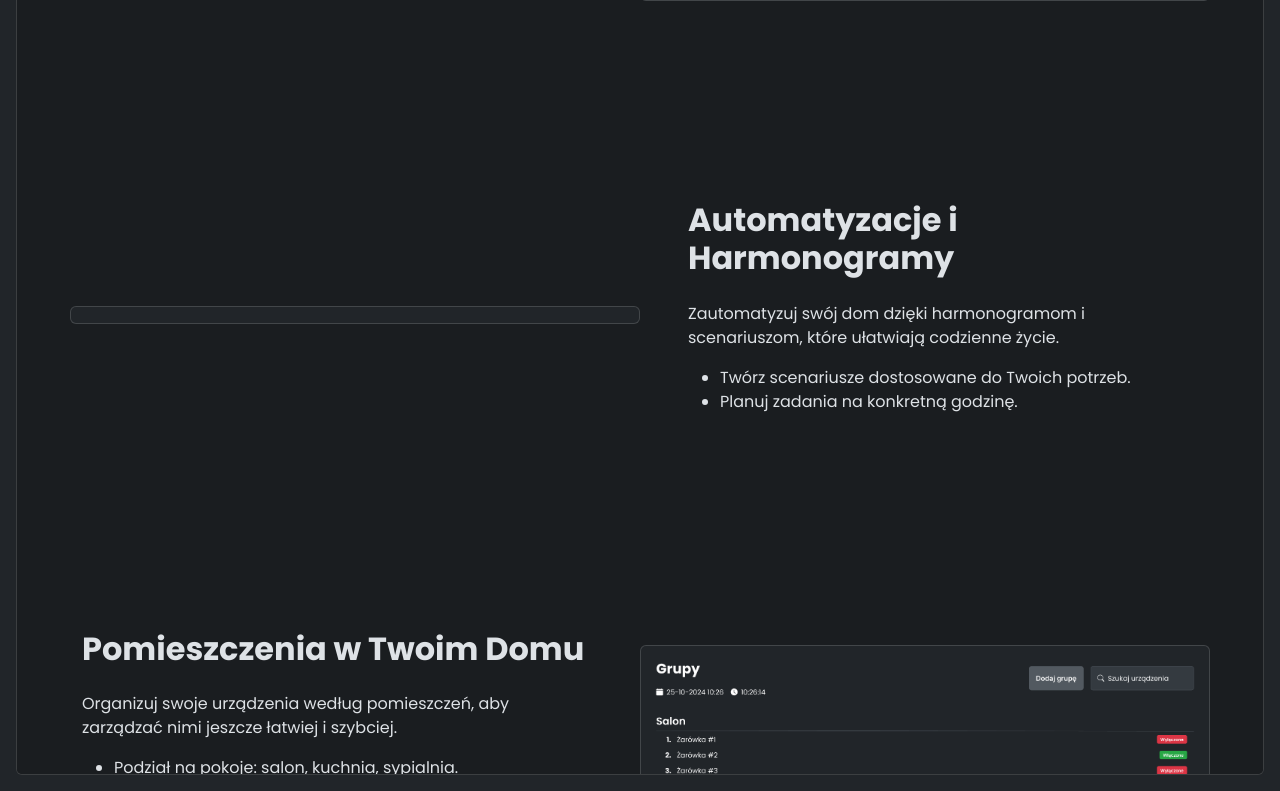
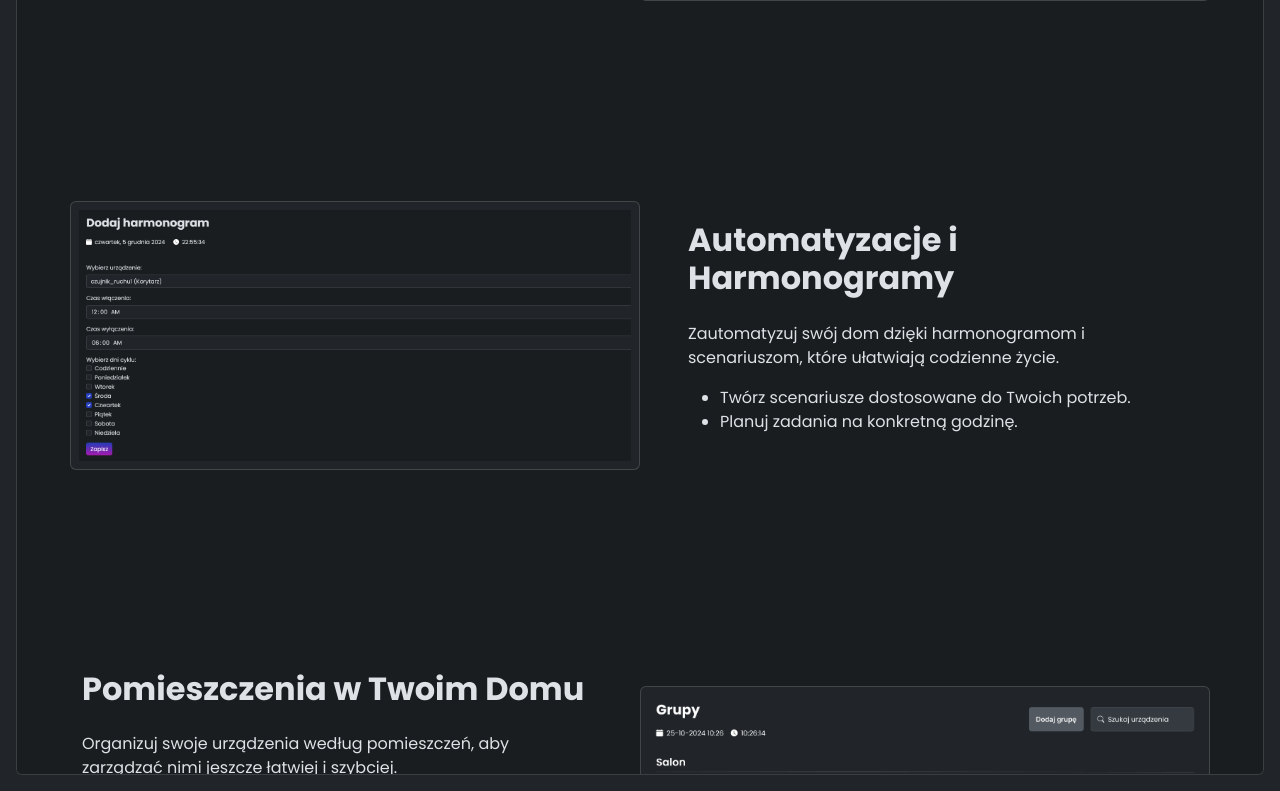
Before and after one commit to Jakub-Rudnik/SmartHaven, a PHP site: page / in a window 1280 px wide. Shown: the part 1809-2600 px from the top of the page. Run offline with PHP 8.4, Linux system fonts and the light colour scheme.

Commit message:
feat(landing page): new image in automation section

```diff
--- a/UI/components/LandingPage.php
+++ b/UI/components/LandingPage.php
@@ -235,7 +235,7 @@ class LandingPage implements UIElement
                   <div class="container">
                     <div class="row align-items-center">
                         <div class="col-md-6 card d-none d-md-flex justify-content-center align-items-center p-2">
-                            <!--<img src="/Public/Images/devices-smarthaven.png" alt="Interfejs harmonogramów" class="w-100 object-fit-cover"> --!>
+                            <img src="/Public/Images/schedules-smarthaven.png" alt="Interfejs harmonogramów" class="w-100 object-fit-cover">
                         </div>
                         <div class="col-md-6 ps-md-5">
                             <h2 class="mb-4"><strong>Automatyzacje i Harmonogramy</strong></h2>
```
Also changed, not shown: Public/Images/schedules-smarthaven.png (added).
